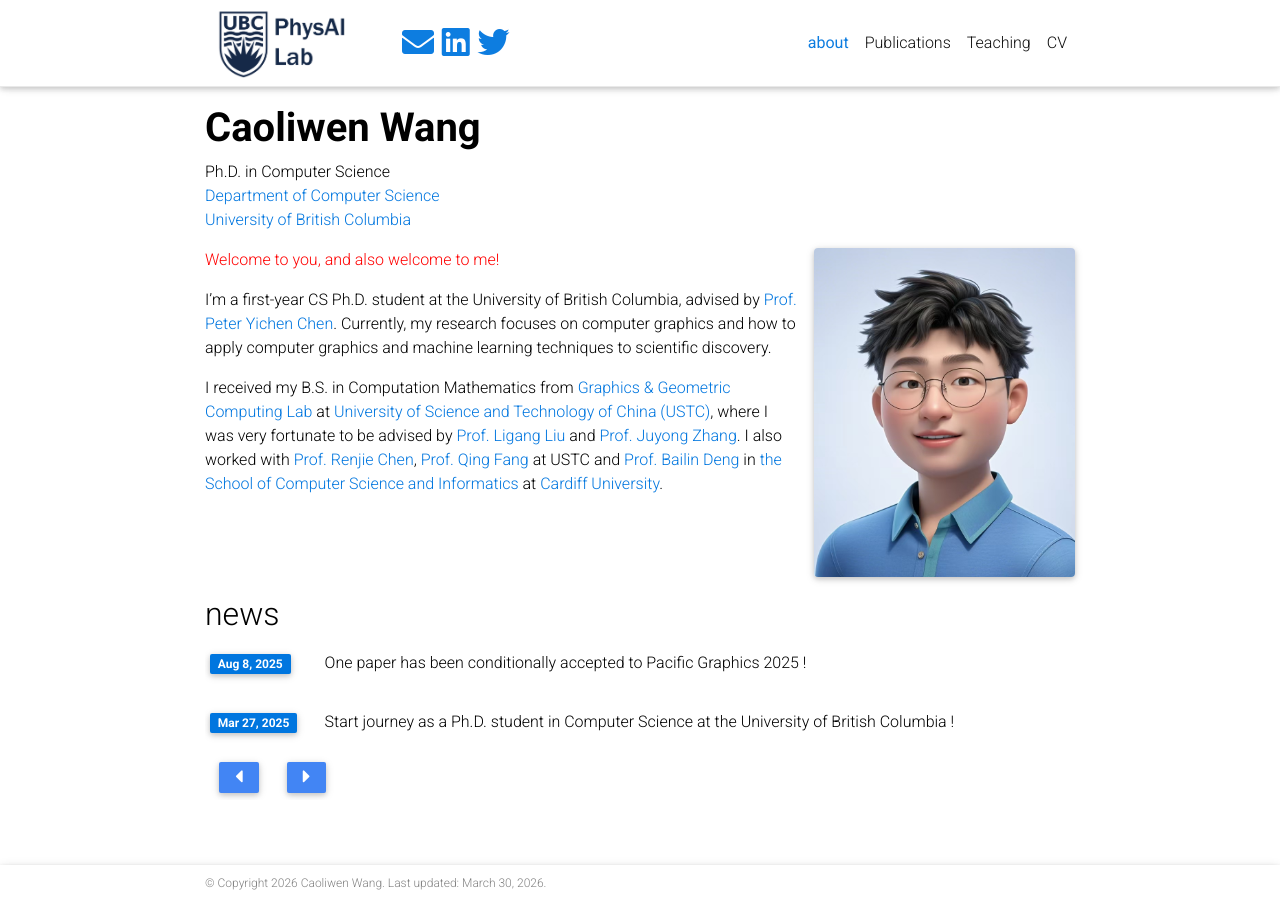
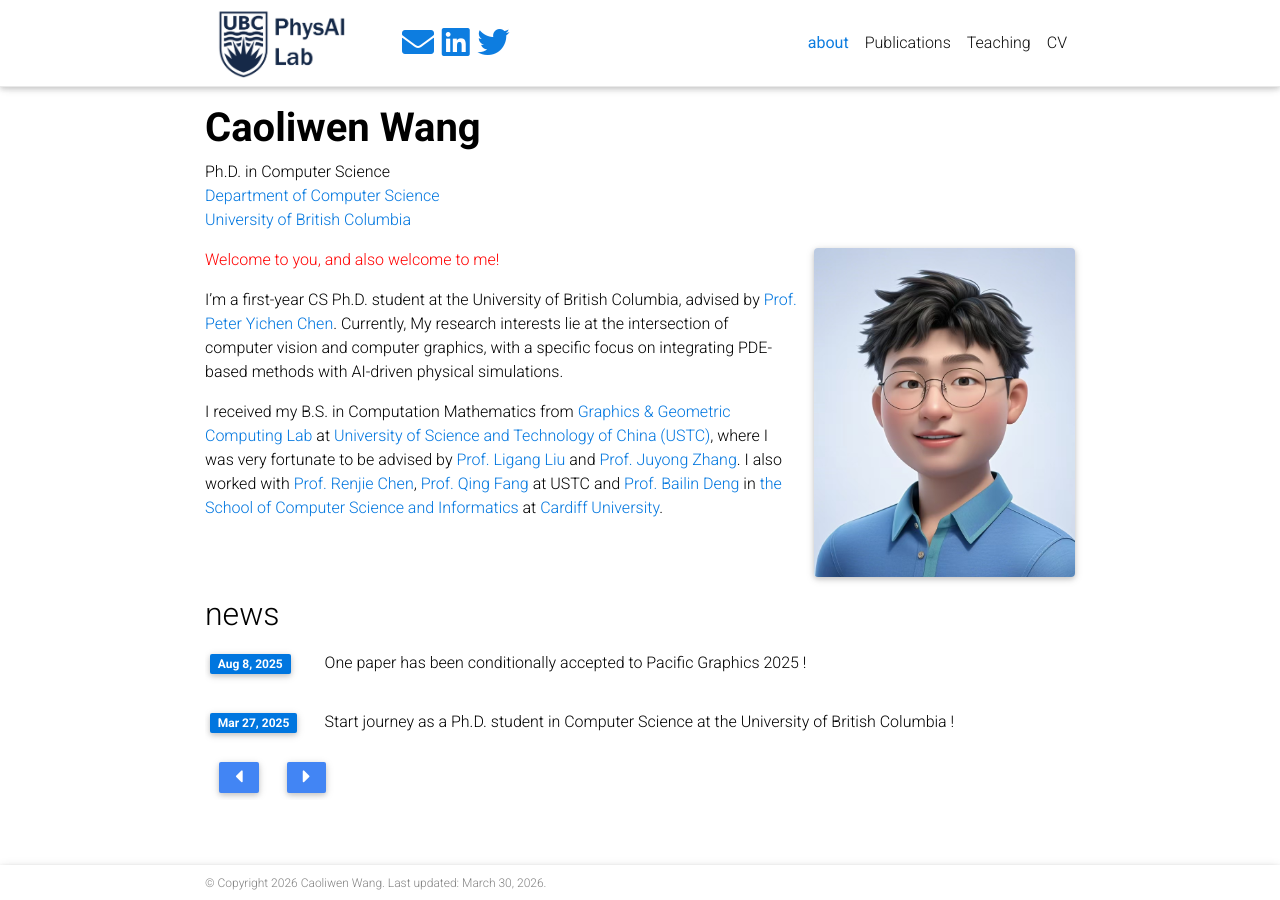
Before and after one commit to wclw1021/wclw1021.github.io, a Jekyll site: the page built from _pages/about.md, in a window 1280 px wide. Built offline with Jekyll 4.4.1, drawn with Linux system fonts in a browser that asks for light colours; nearby versions of some CDN libraries; a style sheet for code colours, icons or effects is not loaded.

Commit message:
Update about.md

```diff
--- a/_pages/about.md
+++ b/_pages/about.md
@@ -14,6 +14,6 @@ selected_papers: false # includes a list of papers marked as "selected={true}"
 ---
 <p style="color:red;">Welcome to you, and also welcome to me!</p>
 
-I'm a first-year CS Ph.D. student at the University of British Columbia, advised by <a href="https://peterchencyc.com/">Prof. Peter Yichen Chen</a>. Currently, my research focuses on computer graphics and how to apply computer graphics and machine learning techniques to scientific discovery.
+I'm a first-year CS Ph.D. student at the University of British Columbia, advised by <a href="https://peterchencyc.com/">Prof. Peter Yichen Chen</a>. Currently, My research interests lie at the intersection of computer vision and computer graphics, with a specific focus on integrating PDE-based methods with AI-driven physical simulations.
 
 I received my B.S. in Computation Mathematics from <a href="http://gcl.ustc.edu.cn/">Graphics & Geometric Computing Lab</a> at <a href="http://gcl.ustc.edu.cn/">University of Science and Technology of China (USTC)</a>, where I was very fortunate to be advised by <a href="http://staff.ustc.edu.cn/~lgliu/">Prof. Ligang Liu</a> and <a href="http://staff.ustc.edu.cn/~juyong/">Prof. Juyong Zhang</a>. I also worked with <a href="http://staff.ustc.edu.cn/~renjiec/">Prof. Renjie Chen</a>, <a href="https://qingfang1208.github.io/">Prof. Qing Fang</a> at USTC and <a href="http://www.bdeng.me/">Prof. Bailin Deng</a> in <a href="https://www.cardiff.ac.uk/computer-science">the School of Computer Science and Informatics</a> at <a href="https://www.cardiff.ac.uk/">Cardiff University</a>.
```
